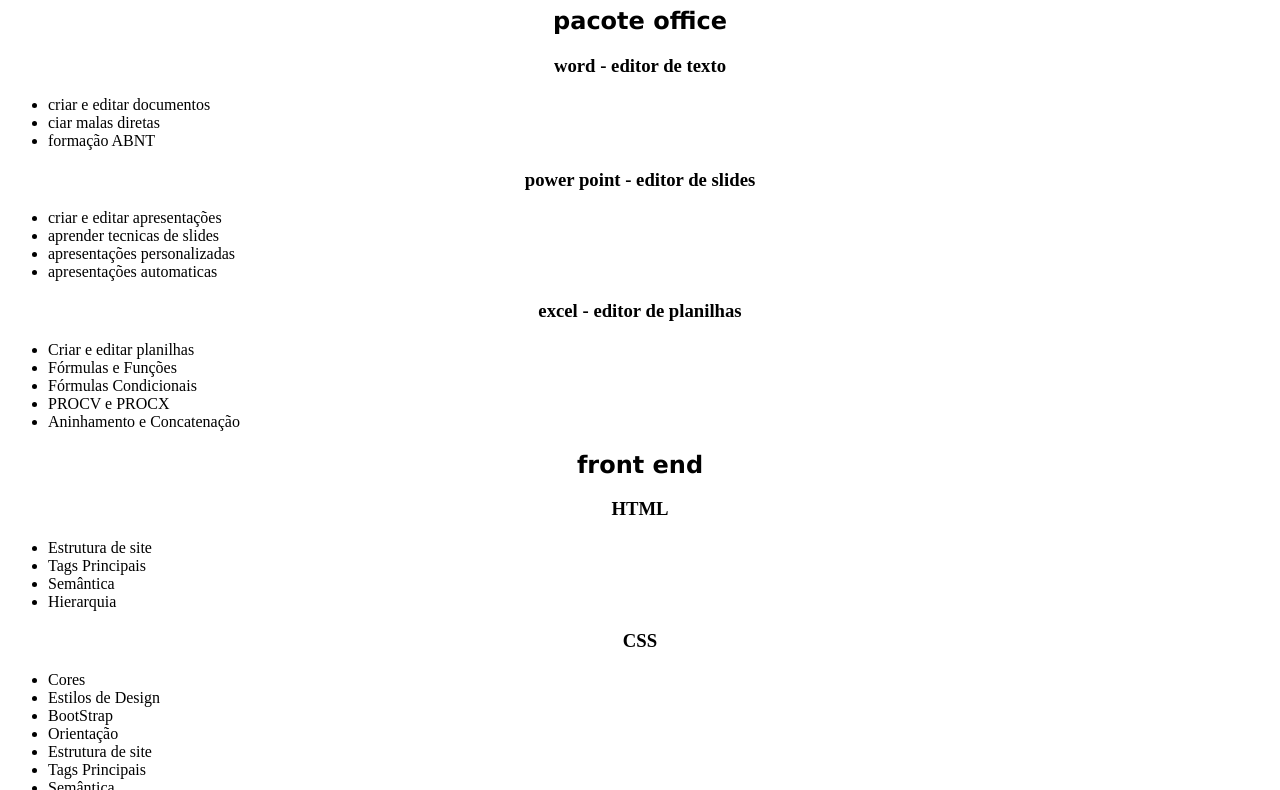
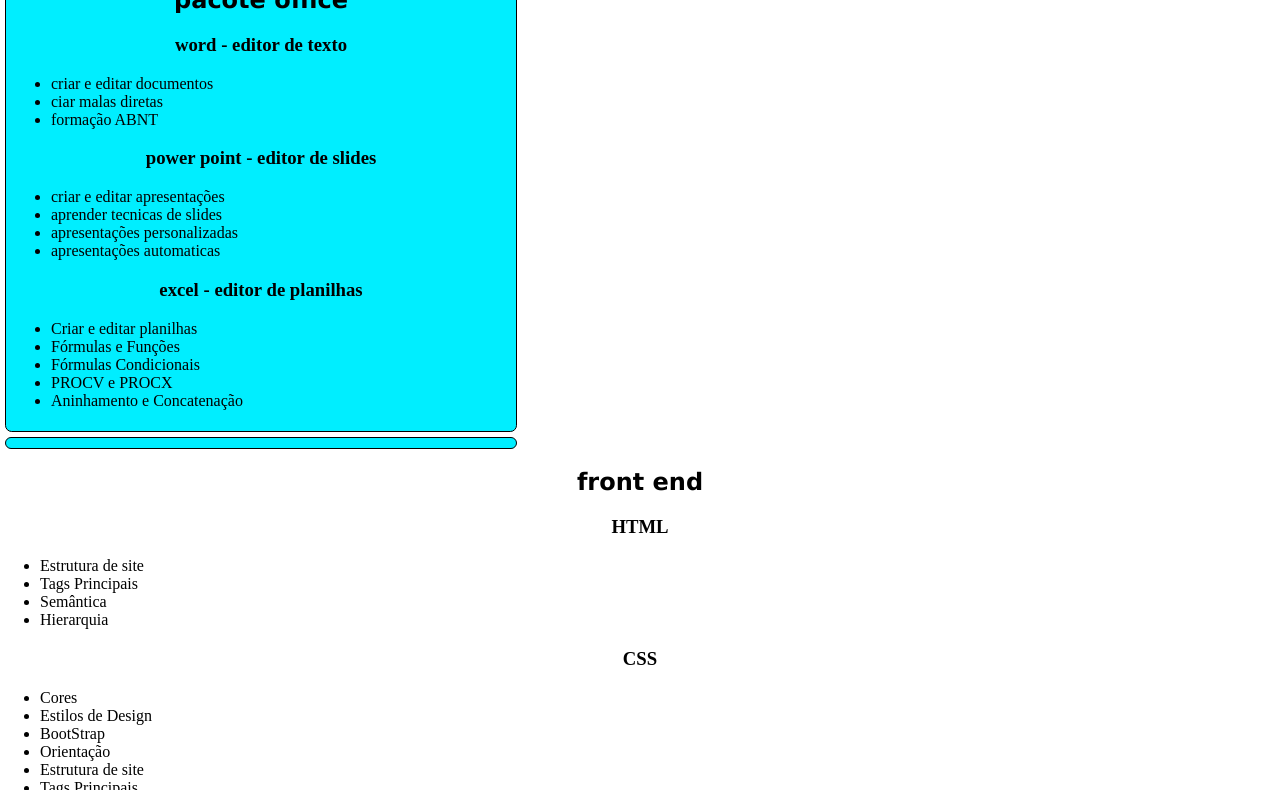
Before and after one commit to weverton08/Portifolio-2024, a plain HTML site: page projetos.html in a window 1280 px wide. Shown: the part 161-951 px from the top of the page. Drawn offline with Linux system fonts and the light colour scheme; files that its build step writes are made by us from their sources; the site is published under a folder, as on GitHub Pages, so addresses that start at the root find nothing.

Commit message:
Update projetos.html

```diff
--- a/projetos.html
+++ b/projetos.html
@@ -4,11 +4,11 @@
     <meta charset="UTF-8">
     <meta name="viewport" content="width=device-width, initial-scale=1.0">
     <title>projetos - weverton lucas v. de lim</title>
-    <link rel="stylesheet" href="/css/form.css">
-    <link rel="stylesheet" href="/css/menu.css">
-    <link rel="stylesheet" href="/css/imagens.css">
-    <link rel="stylesheet" href="css/texto.css">
-    <link rel="shortcut icon" href="imagens/Favicon.png" type="image/x-icon">
+    <link rel="stylesheet" href="form.css">
+    <link rel="stylesheet" href="menu.css">
+    <link rel="stylesheet" href="imagens.css">
+    <link rel="stylesheet" href="texto.css">
+    <link rel="shortcut icon" href="Favicon.png" type="image/x-icon">
 </head>
 <body>
     <div id="conteudo">
```
